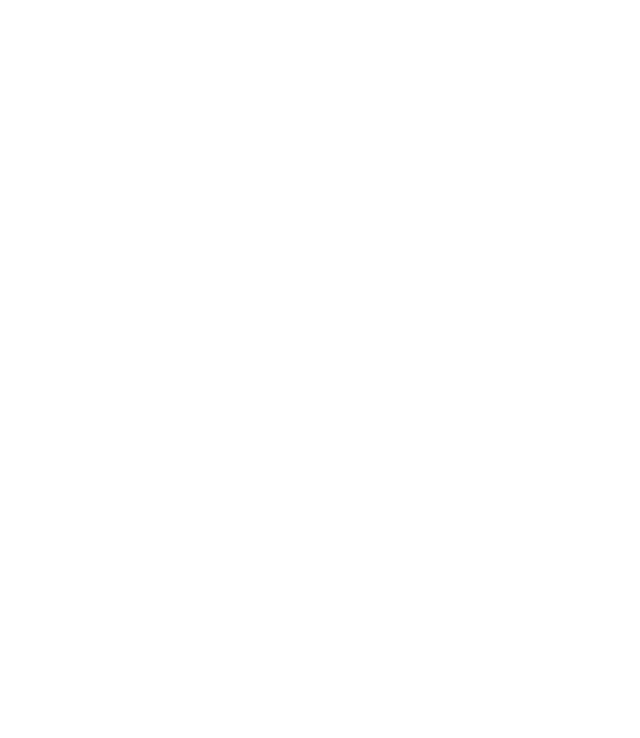
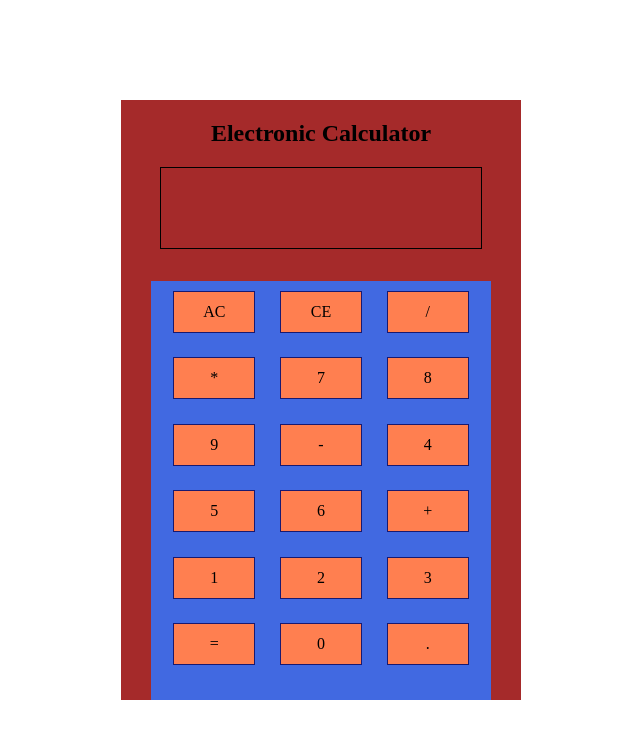
Before and after one commit to UHanczar/FreeCodeCamp-calculator, a website: page index.html in a window 1280 px wide. Shown: the whole page, without its empty margins (319-959 px from the left). Drawn offline with Linux system fonts and the light colour scheme.

Commit message:
DOM created

```diff
--- a/index.html
+++ b/index.html
@@ -6,10 +6,42 @@
           content="width=device-width, user-scalable=no, initial-scale=1.0, maximum-scale=1.0, minimum-scale=1.0">
     <meta http-equiv="X-UA-Compatible" content="ie=edge">
     <title>FreeCodeCamp JavaScript Calculator</title>
+    <link rel="stylesheet" href="css/style.css">
 </head>
 <body>
 
-    <!-- not input but buttons !!! -->
+    <main class="container">
+        <header>
+            <h2>Electronic Calculator</h2>
+        </header>
+
+        <div class="enter-field"></div>
+
+        <div class="button-input">
+            <div class="standard-button" data-value="AC">AC</div>
+            <div class="standard-button" data-value="CE">CE</div>
+            <div class="standard-button" data-value="/">/</div>
+            <div class="standard-button" data-value="*">*</div>
+
+            <div class="standard-button" data-value="7">7</div>
+            <div class="standard-button" data-value="8">8</div>
+            <div class="standard-button" data-value="9">9</div>
+            <div class="standard-button" data-value="-">-</div>
+
+            <div class="standard-button" data-value="4">4</div>
+            <div class="standard-button" data-value="5">5</div>
+            <div class="standard-button" data-value="6">6</div>
+            <div class="standard-button" data-value="+">+</div>
+
+            <div class="standard-button" data-value="1">1</div>
+            <div class="standard-button" data-value="2">2</div>
+            <div class="standard-button" data-value="3">3</div>
+            <div class="standard-button" data-value="=">=</div>
+
+            <div class="standard-button" data-value="0">0</div>
+            <div class="standard-button" data-value=".">.</div>
+        </div>
+    </main>
 
     <script src="scripts/script-compiled.js"></script>
 </body>
--- a/js/script.js
+++ b/js/script.js
@@ -1,4 +1,5 @@
-let inpData = document.querySelector('[data-calc]');
+// let inpData = document.querySelector('[data-calc]');
+let buttonInput = document.querySelector('.button-input');
 
 let arr = [];
 function inpClick(e) {
@@ -23,6 +24,11 @@ function result(e) {
 
 }
 
-addEventListener('keyup', inpClick);
+//addEventListener('keyup', inpClick);
 
-addEventListener('keyup', result);
+//addEventListener('keyup', result);
+
+buttonInput.addEventListener('click', function (e) {
+  console.log(e.target.dataset.value);
+  console.log('clicked');
+});
--- a/scripts/script-compiled.js
+++ b/scripts/script-compiled.js
@@ -1,6 +1,7 @@
 'use strict';
 
-var inpData = document.querySelector('[data-calc]');
+// let inpData = document.querySelector('[data-calc]');
+var buttonInput = document.querySelector('.button-input');
 
 var arr = [];
 function inpClick(e) {
@@ -23,8 +24,13 @@ function result(e) {
   }
 }
 
-addEventListener('keyup', inpClick);
+//addEventListener('keyup', inpClick);
 
-addEventListener('keyup', result);
+//addEventListener('keyup', result);
+
+buttonInput.addEventListener('click', function (e) {
+  console.log(e.target.dataset.value);
+  console.log('clicked');
+});
 
 //# sourceMappingURL=script-compiled.js.map
--- /dev/null
+++ b/scss/style.scss
@@ -0,0 +1,62 @@
+html, body {
+  width: 100%;
+  min-height: 100%;
+  display: flex;
+  flex-direction: column;
+  justify-content: center;
+  align-items: center;
+
+  .container {
+    width: 400px;
+    height: 600px;
+    background-color: brown;
+    display: flex;
+    flex-direction: column;
+    justify-content: flex-start;
+    align-items: stretch;
+
+    header {
+      min-width: 100%;
+      display: flex;
+      align-self: center;
+      flex-direction: row;
+      justify-content: center;
+    }
+
+    .enter-field {
+      width: 80%;
+      height: 5rem;
+      display: flex;
+      align-self: center;
+      border: 1px solid black;
+      margin-bottom: 2rem;
+
+    }
+
+    .button-input {
+      width: 80%;
+      height: 400px;
+      background-color: royalblue;
+      display: flex;
+      flex-direction: row;
+      justify-content: space-around;
+      align-items: stretch;
+      padding: 10px;
+      align-self: center;
+      flex-wrap: wrap;
+
+      .standard-button {
+        min-width: 25%;
+        height: 40px;
+        background-color: coral;
+        border: 1px solid midnightblue;
+        display: flex;
+        flex-direction: row;
+        justify-content: center;
+        align-items: center;
+      }
+    }
+
+
+  }
+}
```
Also changed, not shown: css/style.css (added), 2 other files.
